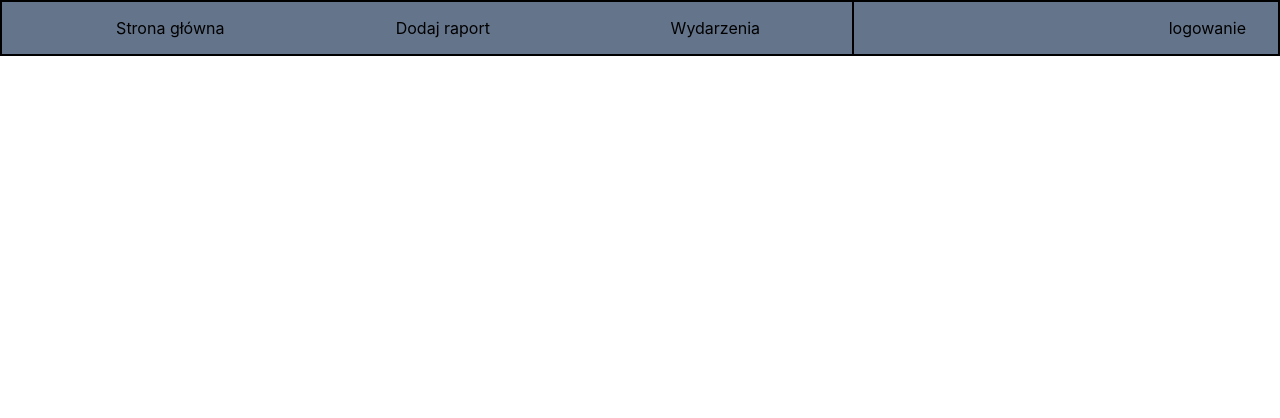
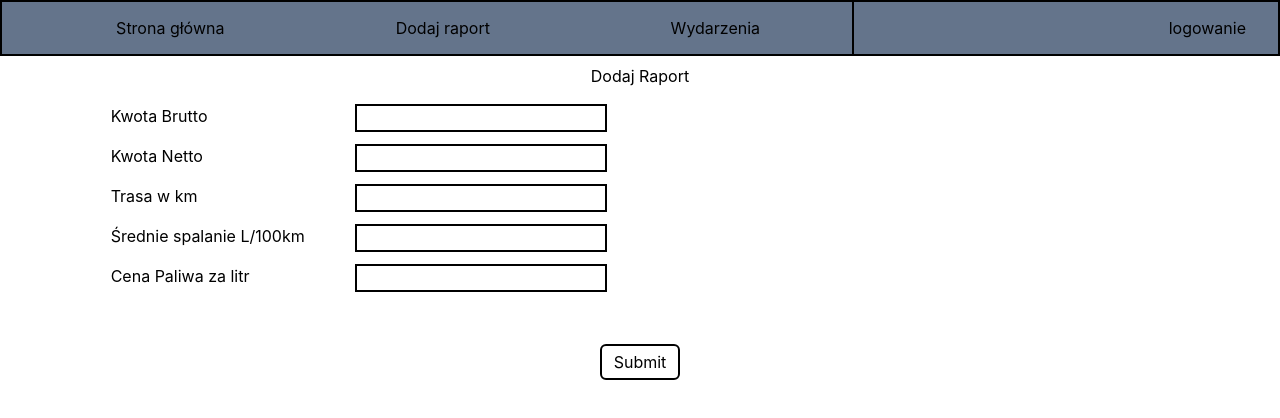
Before and after one commit to radek-zaborski/tax-driver, a React (Create React App) app: page /AddReport in a window 1280 px wide. Shown: the top 418 px of the page. Built offline with nearby package versions, Linux system fonts and the light colour scheme.

Commit message:
feature: add inputs for report

```diff
--- a/src/App.js
+++ b/src/App.js
@@ -4,6 +4,7 @@ import { Routes, Route } from "react-router-dom";
 import Home from "./Views/Home/Home";
 import { useState } from "react";
 import Context from "./Context/Context";
+import AddReport from "./Views/Home/AddReport/AddReport";
 
 function App() {
   const [wallet, setWallet] = useState(null);
@@ -17,7 +18,7 @@ function App() {
         <section className="w-10/12 mx-auto my-2 flex justify-center">
           <Routes>
             <Route path="/" exact element={<Home />} />
-            <Route path="/AddReport" element={""} />
+            <Route path="/AddReport" element={<AddReport />} />
             <Route path="/Events" element={""} />
           </Routes>
         </section>
--- /dev/null
+++ b/src/Views/Home/AddReport/AddReport.js
@@ -0,0 +1,64 @@
+import Context from "../../../Context/Context";
+
+import { useContext } from "react";
+import { useForm } from "react-hook-form";
+
+function AddReport() {
+  const { wallet, setWallet } = useContext(Context);
+
+  const { register, handleSubmit } = useForm();
+  const onSubmit = async (data) => {
+    console.log("dane z inputów:", data);
+    await setWallet({ wallet: data });
+  };
+  console.log("poza funkcją:", wallet);
+  return (
+    <article className="flex flex-wrap w-full justify-center">
+      <h1 className="w-full text-center mb-4">Dodaj Raport </h1>
+      <form className="flex flex-wrap " onSubmit={handleSubmit(onSubmit)}>
+        <div className="w-full mb-3 flex">
+          <label className="w-60 mx-1">Kwota Brutto</label>
+          <input
+            className=" border-2 border-solid border-black"
+            {...register("brutto", { required: true })}
+          />
+        </div>
+        <div className="w-full mb-3 flex">
+          <label className="w-60 mx-1">Kwota Netto</label>
+          <input
+            className="border-2 border-solid border-black"
+            {...register("netto", { required: true })}
+          />
+        </div>
+        <div className="w-full mb-3 flex">
+          <label className="w-60 mx-1">Trasa w km</label>
+          <input
+            className="border-2 border-solid border-black"
+            {...register("distanceTrip", { required: true })}
+          />
+        </div>
+        <div className="w-full mb-3 flex">
+          <label className="w-60 mx-1">Średnie spalanie L/100km</label>
+          <input
+            className="border-2 border-solid border-black"
+            {...register("AVG", { required: true })}
+          />
+        </div>
+        <div className="w-full mb-3 flex">
+          <label className="w-60 mx-1">Cena Paliwa za litr</label>
+          <input
+            className="border-2 border-solid border-black"
+            {...register("fuelPrice", { required: true })}
+          />
+        </div>
+
+        <input
+          className="hover:bg-slate-300 cursor-pointer mx-auto my-10 border-solid border-2 py-1 px-3 rounded-md border-black"
+          type="submit"
+        />
+      </form>
+    </article>
+  );
+}
+
+export default AddReport;
```
Also changed, not shown: src/Views/Home/AddReport/AddReport.css (added).
